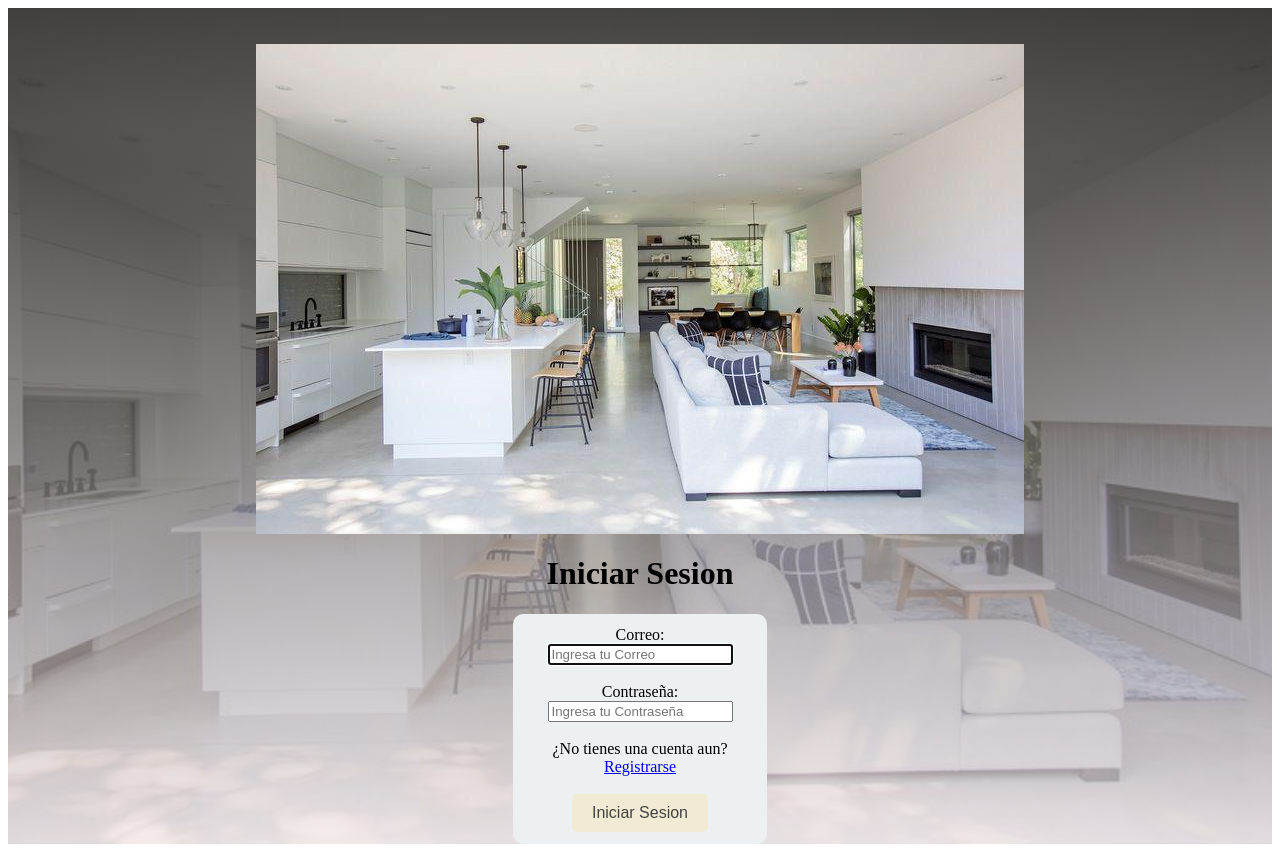
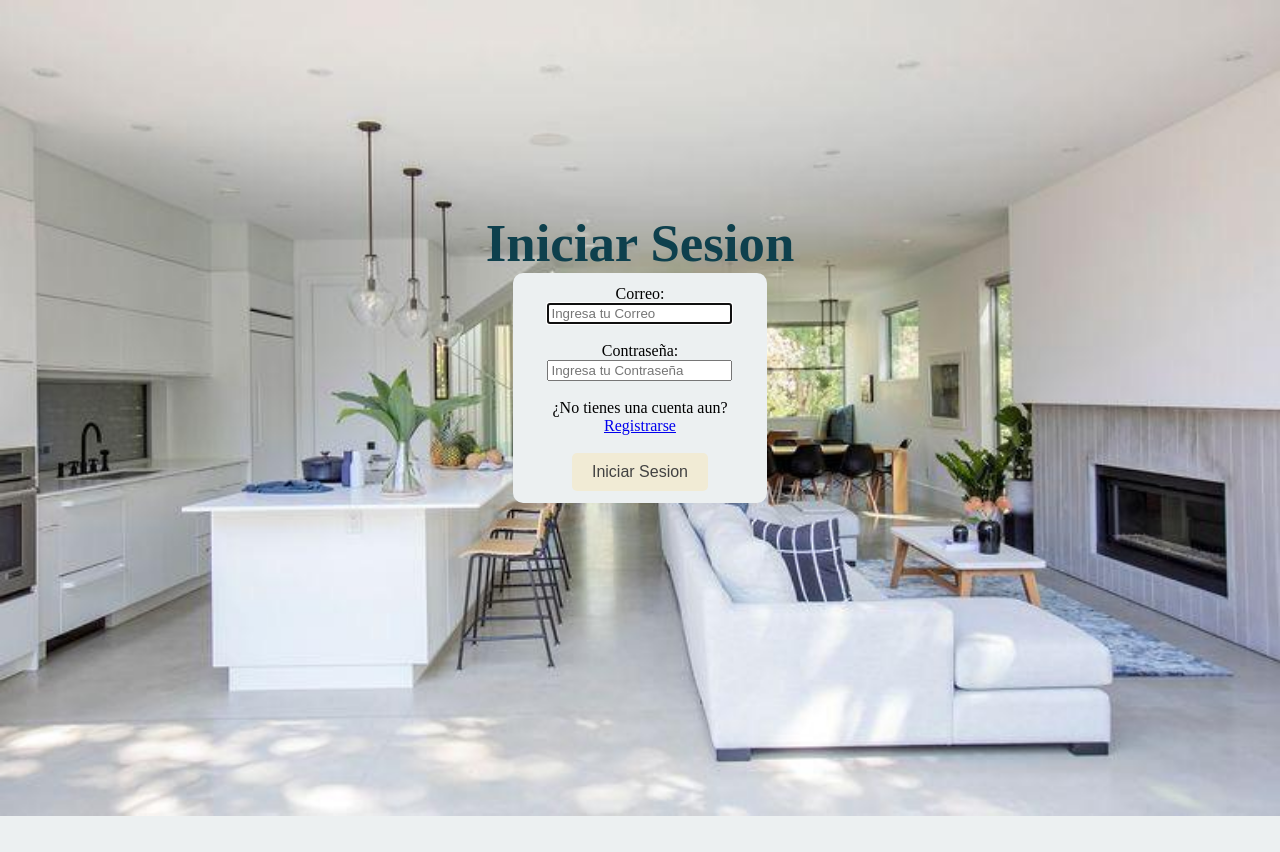
Before and after one commit to eber3/codeigRentas, a CodeIgniter app: page /codeigRentas/index.php/IniciarSesion in a window 1280 px wide. After the commit the page ends 816 px from the top, so only its background shows below. Run offline with CodeIgniter, Linux system fonts and the light colour scheme.

Commit message:
agregue estilos

```diff
--- a/application/views/inicio_de_sesion.php
+++ b/application/views/inicio_de_sesion.php
@@ -15,7 +15,6 @@ defined('BASEPATH') OR exit('No direct script access allowed');
         <div class="container">
             <br></br>
 
-            <img src="<?= base_url('public/imagenes/imagen2.png'); ?>"  class="imagen-header">
 
 
   <center>
--- a/public/css/Style.css
+++ b/public/css/Style.css
@@ -14,7 +14,7 @@ body {
 }
 
 .formulario {
-  background-color: #16695d;
+  background-color: #09695b;
   padding: 20px;
   border-radius: 10px;
   box-shadow: 0 0 10px rgba(67, 155, 23, 0.1);
--- a/public/css/iniciar.css
+++ b/public/css/iniciar.css
@@ -1,21 +1,32 @@
-.container {
-    max-width: 1200px;
-    margin: 0 auto;
- }
- .header {
-     background-image: linear-gradient(
-         rgba(0,0,0,0.7),
-         rgba(241, 229, 229, 0.7)),
-     url(imagenes/imagen2.png);
-     background-position: center bottom;
-     background-repeat: no-repeat;
-     background-size: cover;
-     min-height: 70vh;
-     display: flex;
-     align-items: center;
-     height: -5px;
+.container { display: flex;
+    justify-content: 90px; /* Centra el contenido horizontalmente */
+    align-items: center; /* Centra el contenido verticalmente si es necesario */
+}
+header { position: relative; top: -50px; /* Mueve el contenido más hacia arriba */
+}
+h1 {
+    color: #0e404d;
+    font-size: 3.3em;
+    margin: 0;
+}
 
- }
+body {
+    font-family: 'Times New Roman', Times, serif;
+    background-image: url('../../public/imagenes/imagen2.png');
+    background-size: 500px 300px; /* Ajusta el tamaño a 800px por 600px */
+    background-repeat: no-repeat; /* La imagen no se repetirá */
+    background-position:
+    center; /* Centra la imagen */
+    background-size: cover;
+    background-position: center;
+    margin: 100;
+    padding: 100;
+    height: 100vh;
+    display: flex;
+    justify-content: center;
+    align-items: center;
+}
+
  button[type="button"] {
     background-color: #f1ebd5;
     color: #424242;
@@ -26,20 +37,6 @@
     border-radius: 5px;
     transition: background-color 0.3s;
 }
-
-button[type="button"]:hover {
-    background-color: #a8b4c0;
-}
-
-
-.imagen-header {
-    max-width: 100%;
-    height: auto;
-    display: block;
-    margin: 0 auto;
-}
-
-
 
 .inicio {
 
@@ -52,7 +49,13 @@ button[type="button"]:hover {
         padding: 10px 0;
         width: 250px;
         transition: border .5s;
+}
 
 
-
+.formulario { background-color: rgba(255, 255, 255, 0.8); /* Fondo blanco semitransparente */
+     padding: 20px;
+     border-radius: 5px;
+     box-shadow: 0px 0px 10px rgba(0, 0, 0, 0.5);
+     margin-top: 20px; z-index: 2; /* Asegúrate de que el formulario esté por encima de la imagen */
+    position: relative;
 }
--- a/public/css/inicio.css
+++ b/public/css/inicio.css
@@ -10,7 +10,7 @@ body {
     justify-content: center;
     align-items: center;
 }
-header { position: relative; top: -0px; /* Mueve el contenido más hacia arriba */
+header { position: relative; top: -60px; /* Mueve el contenido más hacia arriba */
     text-align: center; /* Centra el texto */ }
 
 .center {
```
Also changed, not shown: public/css/registro.css (+0 -17 lines).
